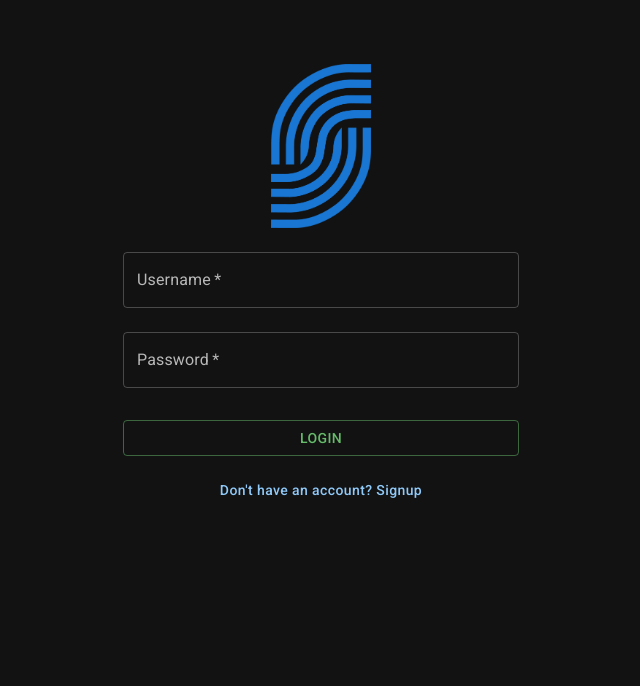
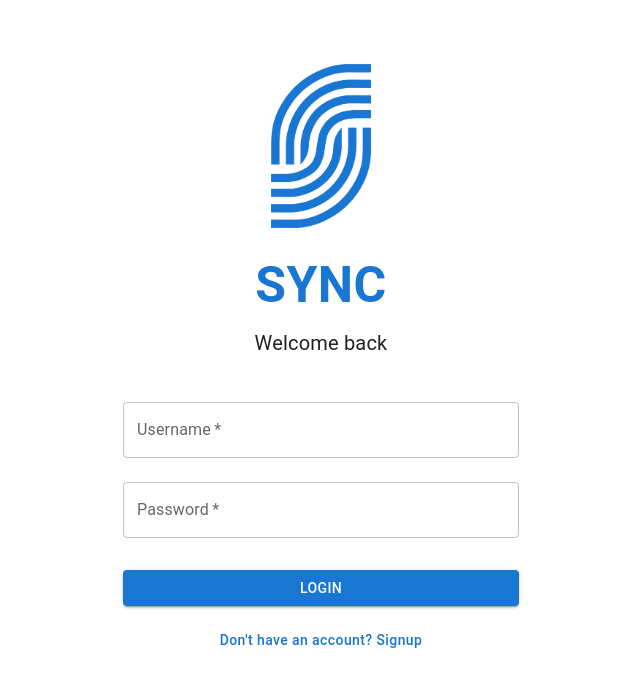
Before and after one commit to shennamt/sync-frontend, a React (Create React App) app: page /login in a window 1280 px wide. Shown: the top 686 px of the page, without its empty margins (319-959 px from the left). Built offline with nearby package versions, Linux system fonts and the light colour scheme.

Commit message:
UI: Login page updated

```diff
--- a/package.json
+++ b/package.json
@@ -8,6 +8,7 @@
     "@emotion/react": "^11.10.6",
     "@emotion/styled": "^11.10.6",
     "@fontsource/roboto": "^4.5.8",
+    "@fontsource/work-sans": "^4.5.14",
     "@mui/icons-material": "^5.11.11",
     "@mui/lab": "^5.0.0-alpha.124",
     "@mui/material": "^5.11.15",
--- a/src/App.jsx
+++ b/src/App.jsx
@@ -1,7 +1,7 @@
-import "@fontsource/roboto/300.css";
-import "@fontsource/roboto/400.css";
-import "@fontsource/roboto/500.css";
-import "@fontsource/roboto/700.css";
+import "@fontsource/work-sans/300.css";
+import "@fontsource/work-sans/400.css";
+import "@fontsource/work-sans/500.css";
+import "@fontsource/work-sans/700.css";
 import CssBaseLine from "@mui/material/CssBaseline";
 import { ThemeProvider, createTheme } from "@mui/material/styles";
 import { BrowserRouter, Route, Routes } from "react-router-dom";
@@ -14,7 +14,7 @@ import Signup from "./pages/Signup";
 
 const App = () => {
   const theme = createTheme({
-    palette: { mode: "dark" }
+    palette: { mode: "light" }
   });
 
   return (
--- a/src/pages/Login.jsx
+++ b/src/pages/Login.jsx
@@ -1,4 +1,4 @@
-import { Box, Button, TextField } from "@mui/material";
+import { Box, Button, TextField, Typography } from "@mui/material";
 import { useState } from "react";
 import { Link, useNavigate } from "react-router-dom";
 import LoadingButton from "@mui/lab/LoadingButton";
@@ -6,7 +6,6 @@ import authApi from "../api/authApi";
 
 const Login = () => {
   const navigate = useNavigate();
-
   const [loading, setLoading] = useState(false);
   const [usernameErrText, setUsernameErrText] = useState("");
   const [passwordErrText, setPasswordErrText] = useState("");
@@ -20,7 +19,7 @@ const Login = () => {
     const username = data.get("username").trim();
     const password = data.get("password").trim();
 
-    let err = false;
+    let err = false; // set to false but will change to true if any fields ar empty
 
     if (username === "") {
       err = true;
@@ -60,16 +59,24 @@ const Login = () => {
   };
   return (
     <>
-      {/* Box component is used to render a form */}
-      {/* noValidate - the form should not be validated on submit */}
+      <Typography sx={{
+        color: '#1976d2',
+        fontSize: '50px',
+        fontWeight: 'bold',
+        textAlign: 'center',
+        marginTop: '20px'
+      }}>
+        SYNC
+      </Typography>
+      <Typography sx={{
+        textAlign: 'center',
+        fontSize: '20px',
+        marginTop: '5px',
+        marginBottom: '20px'
+      }}>
+        Welcome back
+      </Typography>
       <Box component="form" sx={{ mt: 1 }} onSubmit={handleSubmit} noValidate>
-        {/* form control component that provides an input field for text input */}
-        {/* input is required */}
-        {/* f`TextField` component should take up the full width of its container */}
-        {/* `disable={loading}` specifies whether the TextField component */}
-        {/* should be disabled or not. The value of loading is assumed to be a boolean */}
-        {/* that indicates whether the component should be disabled or not. When */}
-        {/* loading is true, the TextField component will be disabled and the user will not be able to interact with it. */}
         <TextField
           margin="normal"
           required
@@ -95,9 +102,8 @@ const Login = () => {
         />
         <LoadingButton
           sx={{ mt: 3, mb: 2 }}
-          variant="outlined"
+          variant="contained"
           fullWidth
-          color="success"
           type="submit"
         >
           Login
```
Also changed, not shown: 1 other file (tests, documents, lock files or other folders).
